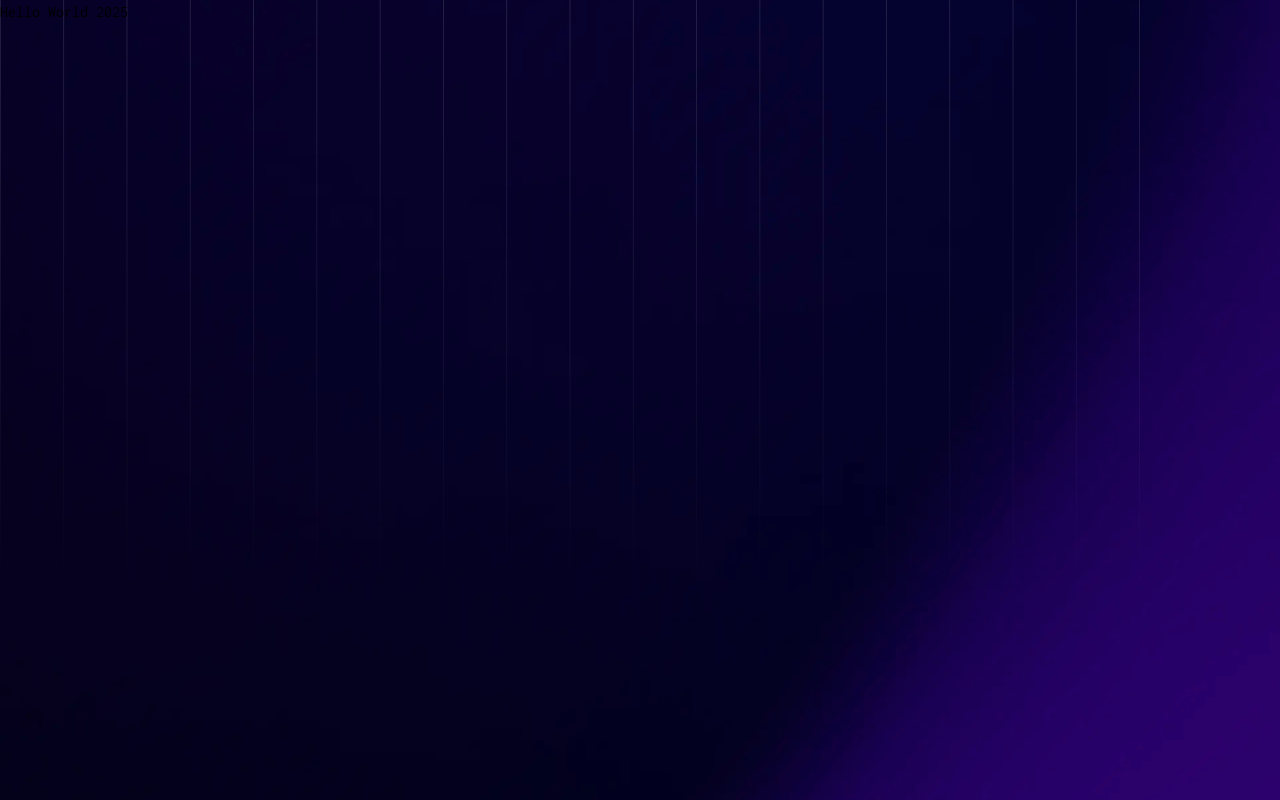
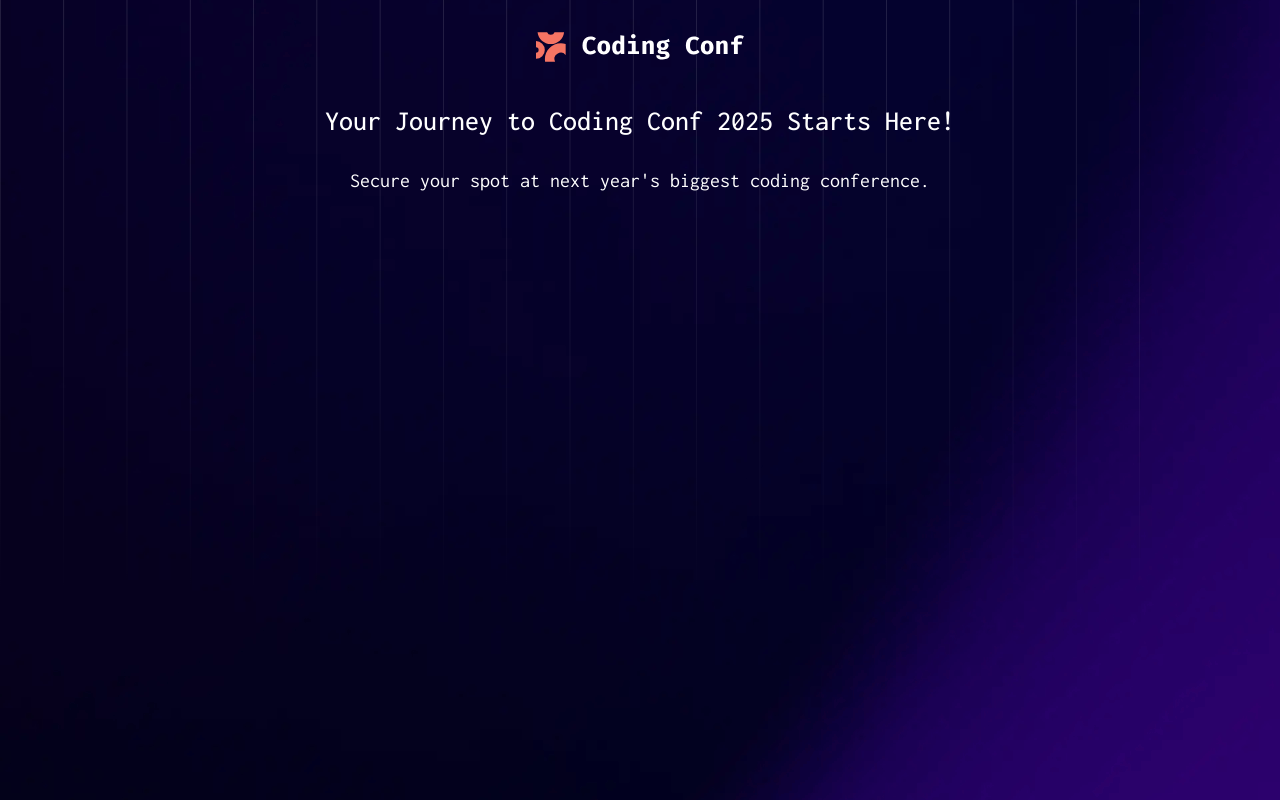
Before and after one commit to RealKendpr/conf-ticket-generator, a React (Vite) app: page / in a window 1280 px wide. Built offline with nearby package versions, Linux system fonts and the light colour scheme.

Commit message:
added logo and heading copy

```diff
--- a/src/App.tsx
+++ b/src/App.tsx
@@ -1,7 +1,17 @@
 import "./App.css";
 
 function App() {
-  return <div className="font-display">Hello World 2025</div>;
+  return (
+    <div className="px-[4%] pt-8 pb-28">
+      <img className="mx-auto mb-11" src="/images/logo-full.svg" alt="" />
+      <h1 className="text-center text-[1.75rem] leading-[1.1] font-medium text-white">
+        Your Journey to Coding Conf 2025 Starts Here!
+      </h1>
+      <h2 className="mt-8 mb-11 text-center text-xl leading-[1.2] text-white">
+        Secure your spot at next year's biggest coding conference.
+      </h2>
+    </div>
+  );
 }
 
 export default App;
```
Also changed, not shown: public/images/logo-full.svg (added).
